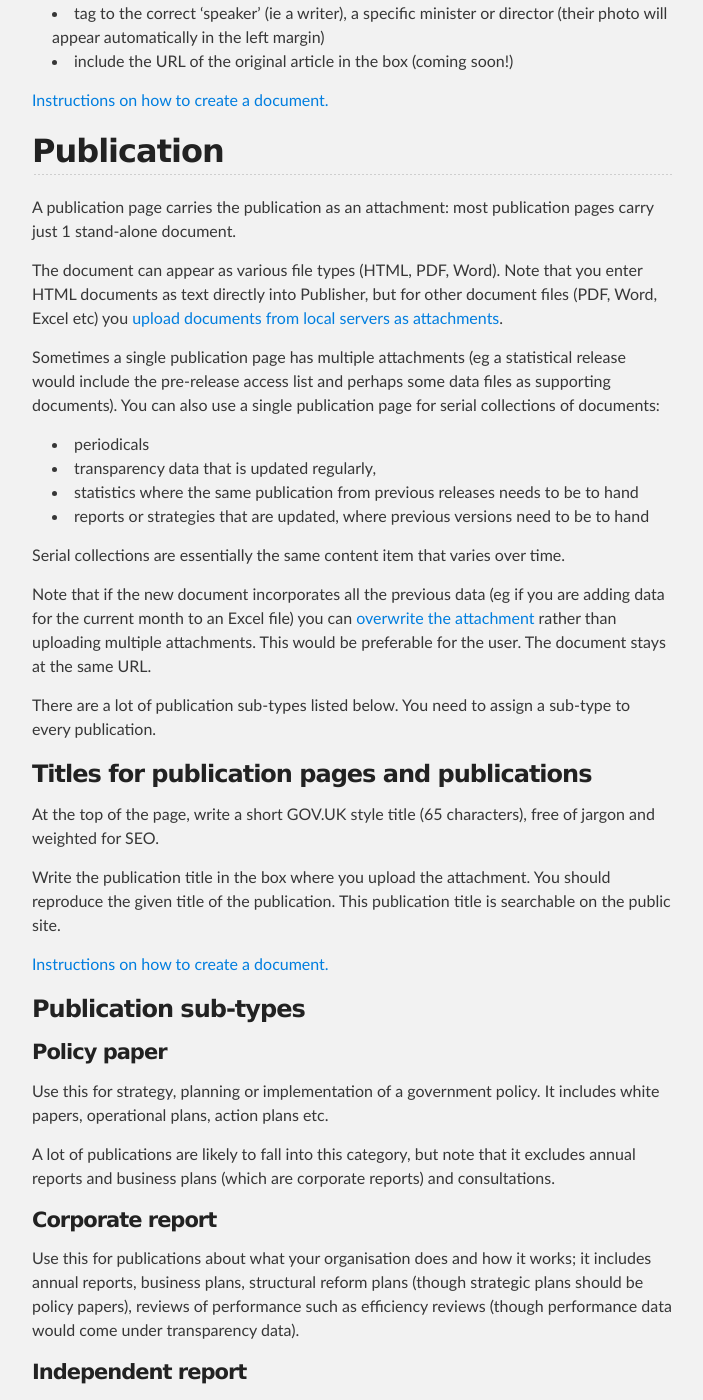
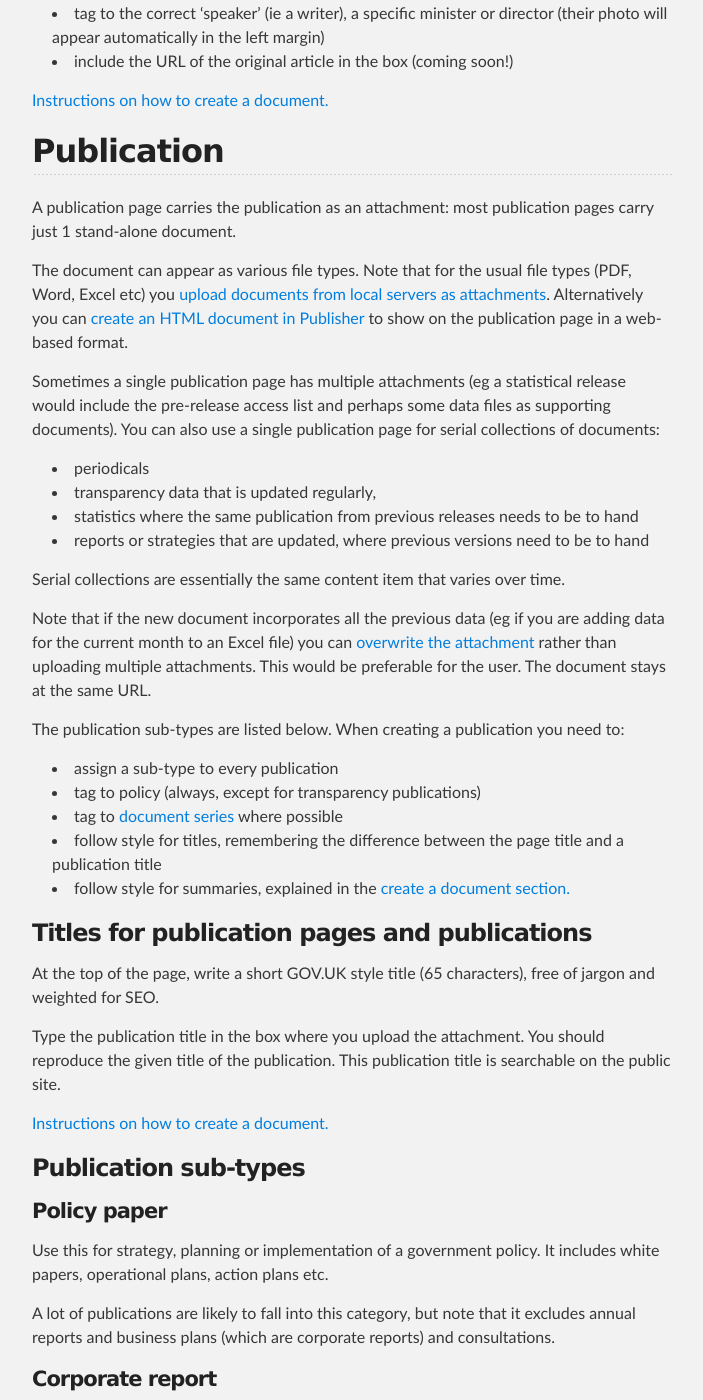
Before and after one commit to alphagov/inside-government-admin-guide, a Jekyll site: the page built from creating-documents/document-types.md, in a window 1280 px wide and 1400 px high, scrolled down 2886 px. Shown: the whole window, without its empty margins (288-991 px from the left). Built offline with Jekyll 4.4.1, drawn with Linux system fonts in a browser that asks for light colours.

Commit message:
Update document-types.md

```diff
--- a/creating-documents/document-types.md
+++ b/creating-documents/document-types.md
@@ -104,7 +104,8 @@ An authored article is a republication of a piece written for publication elsewh
 
 A publication page carries the publication as an attachment: most publication pages carry just 1 stand-alone document.
 
-The document can appear as various file types (HTML, PDF, Word). Note that you enter HTML documents as text directly into Publisher, but for other document files (PDF, Word, Excel etc) you [upload documents from local servers as attachments](/inside-government-admin-guide/creating-documents/add-attachments.html).
+The document can appear as various file types. Note that for the usual file types (PDF, Word, Excel etc) you [upload documents from local servers as attachments](/inside-government-admin-guide/creating-documents/add-attachments.html). Alternatively you can [create an HTML document in Publisher](/inside-government-admin-guidecreating-documents/create-an-HTML-document.html) to show on the publication page in a web-based format.
+
 
 Sometimes a single publication page has multiple attachments (eg a statistical release would include the pre-release access list and perhaps some data files as supporting documents). You can also use a single publication page for serial collections of documents:
 
@@ -117,16 +118,22 @@ Serial collections are essentially the same content item that varies over time.
 
 Note that if the new document incorporates all the previous data (eg if you are adding data for the current month to an Excel file) you can [overwrite the attachment](/inside-government-admin-guide/creating-documents/add-attachments.html) rather than uploading multiple attachments. This would be preferable for the user. The document stays at the same URL.
 
-There are a lot of publication sub-types listed below. You need to assign a sub-type to every publication.
+The publication sub-types are listed below. When creating a publication you need to:
+
+* assign a sub-type to every publication
+* tag to policy (always, except for transparency publications)
+* tag to [document series](http://alphagov.github.io/inside-government-admin-guide/organisations-groups/document-series.html) where possible
+* follow style for titles, remembering the difference between the page title and a publication title
+* follow style for summaries, explained in the [create a document section.](/inside-government-admin-guide/creating-documents/create-a-new-doc.html)
 
 
 ### Titles for publication pages and publications
 
 At the top of the page, write a short GOV.UK style title (65 characters), free of jargon and weighted for SEO.
 
-Write the publication title in the box where you upload the attachment. You should reproduce the given title of the publication. This publication title is searchable on the public site.
+Type the publication title in the box where you upload the attachment. You should reproduce the given title of the publication. This publication title is searchable on the public site.
 
-[Instructions on how to create a document.](create-a-new-doc.html)
+[Instructions on how to create a document.](/inside-government-admin-guide/creating-documents/create-a-new-doc.html)
 
 ### Publication sub-types
 
@@ -248,6 +255,6 @@ Ministry of Defence only: a news style content type announcing the death of a me
 
 Definitions of UK government priorities in international locations. These are only published by people authorised by the Foreign & Commonwealth Office.
 
-[Instructions on how to create a document.](create-a-new-doc.html)
+[Instructions on how to create a document.](/inside-government-admin-guide/creating-documents/create-a-new-doc.html)
 
 Some of the sub-types are shown to users in the filters on GOV.UK search pages. It is worth having a look at how these filters work for [publications](https://www.gov.uk/government/publications) and [announcements](https://www.gov.uk/government/announcements). For example written and oral statements are grouped under the term 'Statements to Parliament', under Announcements.
```
